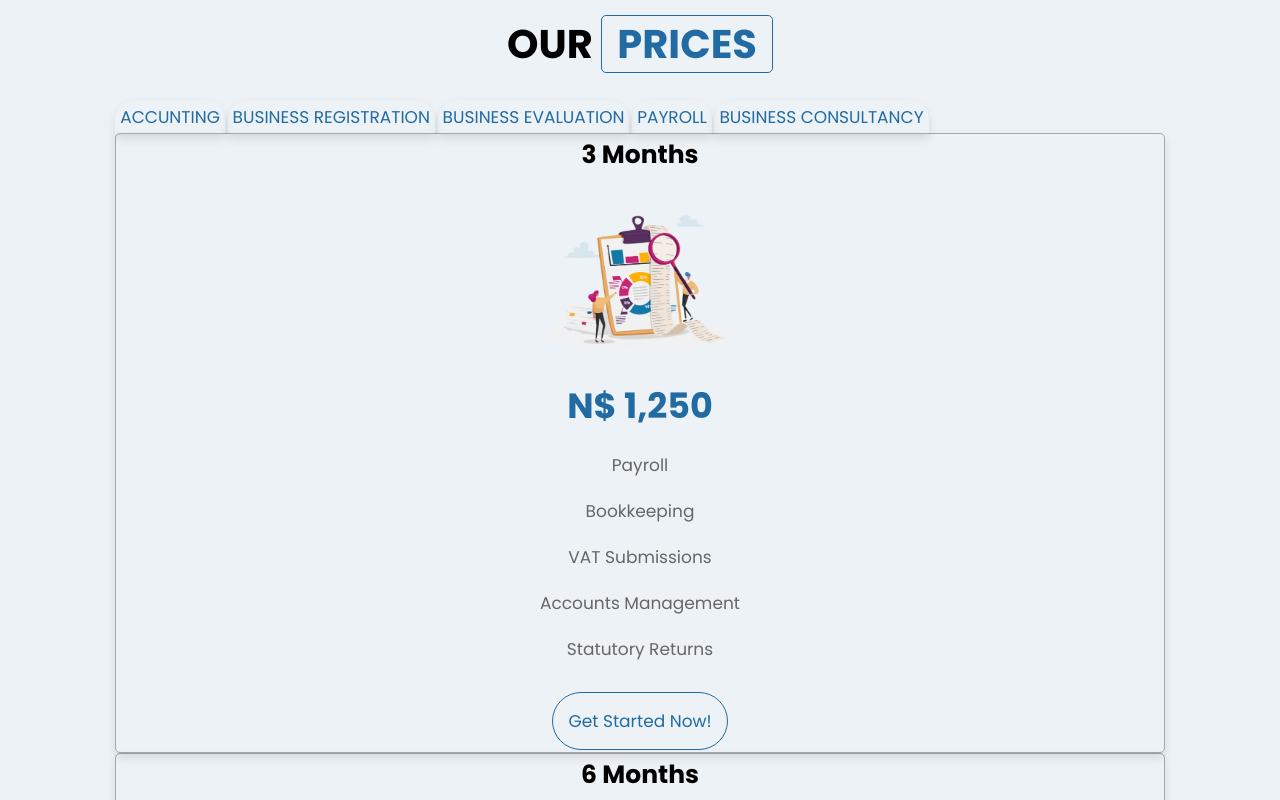
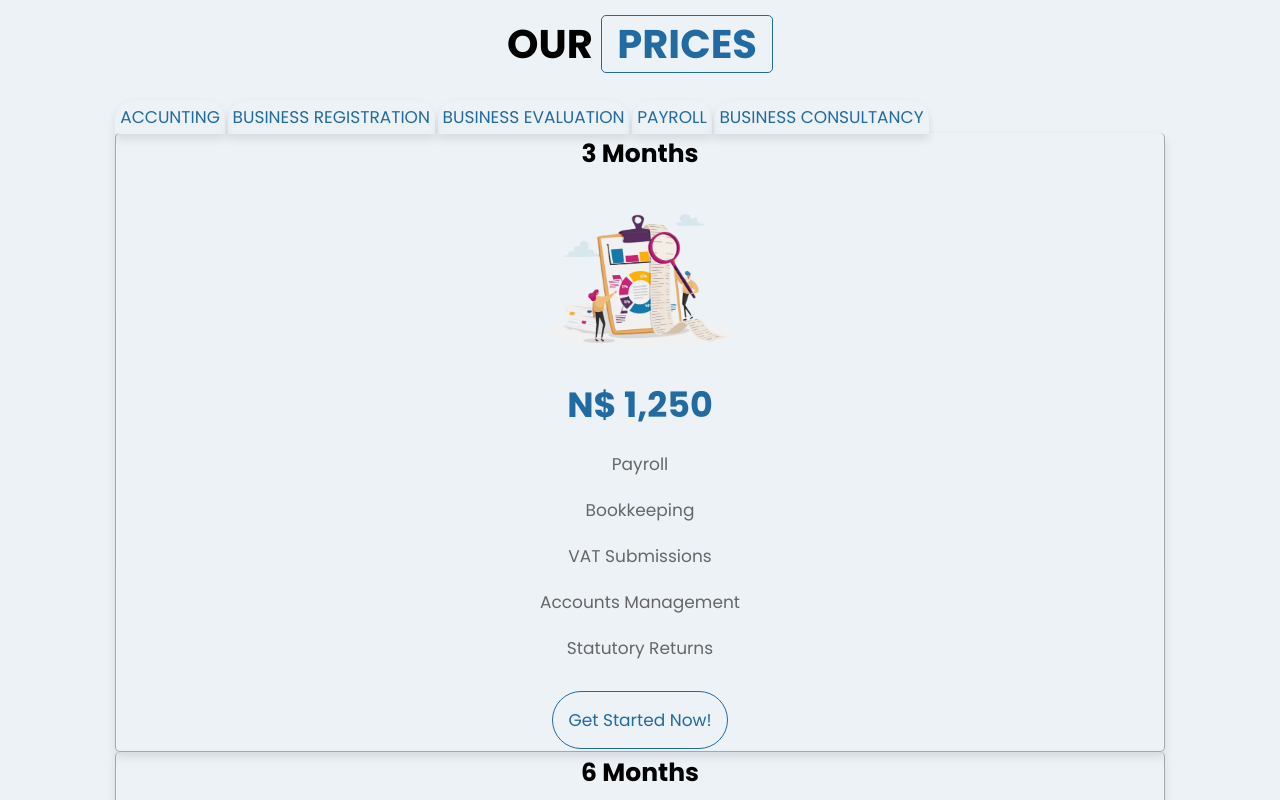
Before and after one commit to 3tshocks/Pathfinder, a plain HTML site: page index.html in a window 1280 px wide. Shown: the part 2480-3280 px from the top of the page. Drawn offline with Linux system fonts and the light colour scheme; a web font is replaced by a local one.

Commit message:
Update stylesheet.css

```diff
--- a/css/stylesheet.css
+++ b/css/stylesheet.css
@@ -391,8 +391,9 @@ section{
     padding: .2rem;
     text-align: center;
     border-radius: .5rem;
-    border-top: none;
-    border: var(--border);
+    border-right: 0.1rem solid rgba(0, 0, 0, 0.3);
+    border-bottom: 0.1rem solid rgba(0, 0, 0, 0.3);
+    border-left: 0.1rem solid rgba(0, 0, 0, 0.3);
     box-shadow: var(--box-shadow)
 }
 
```
